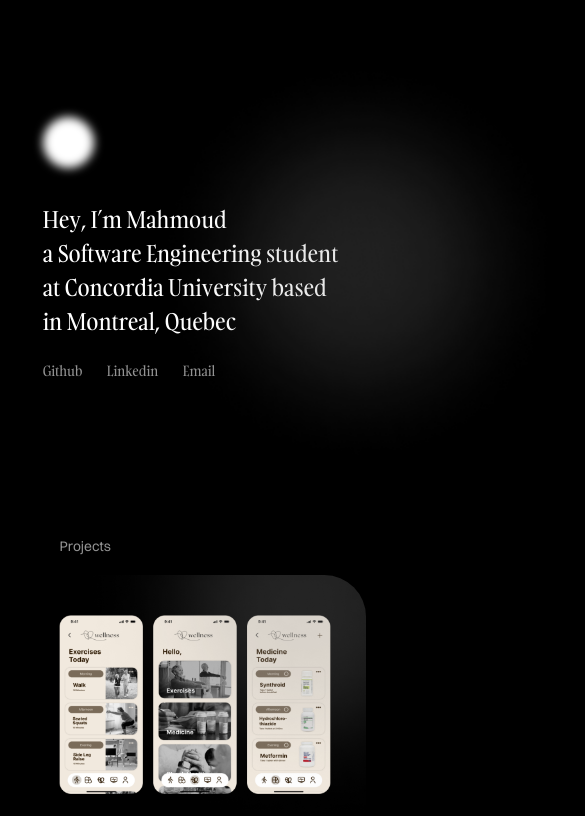
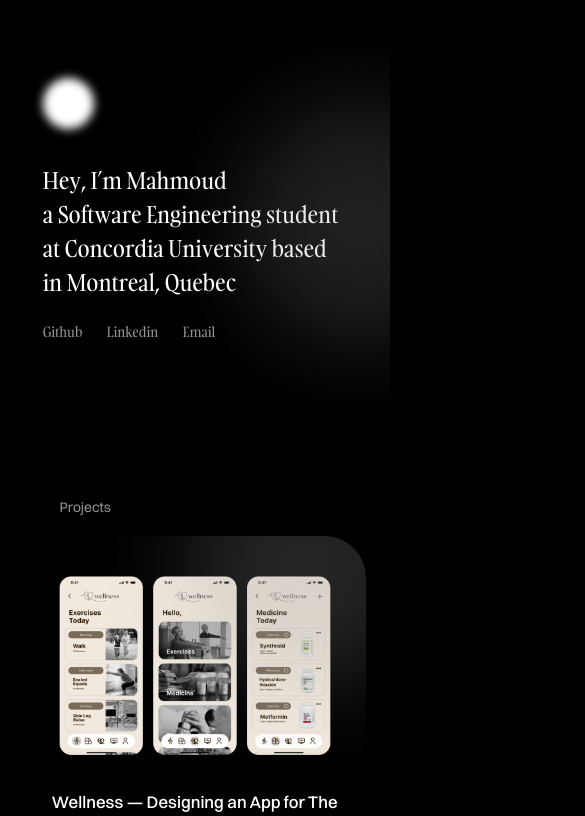
Before and after one commit to mavmoud/portfolio, a React (Vite) app: page / in a window 390 px wide. Shown: the top 816 px of the page, 585 px wide, since content can reach past the window. Built offline with nearby package versions, Linux system fonts and the light colour scheme.

Commit message:
Changed top margin on mobile

```diff
--- a/src/components/style/Hero.css
+++ b/src/components/style/Hero.css
@@ -100,7 +100,7 @@
 }
 @media screen and (max-width: 768px) {
     .hero {
-        margin-top: 30vw;
+        margin-top: 20vw;
         margin-bottom: 40vw;
     }
     .ppContainer {
--- a/src/index.css
+++ b/src/index.css
@@ -78,5 +78,6 @@ body {
   width: 100vw;
 }
 #root{
+  overflow-x: hidden;
   margin: 0;
 }
```
